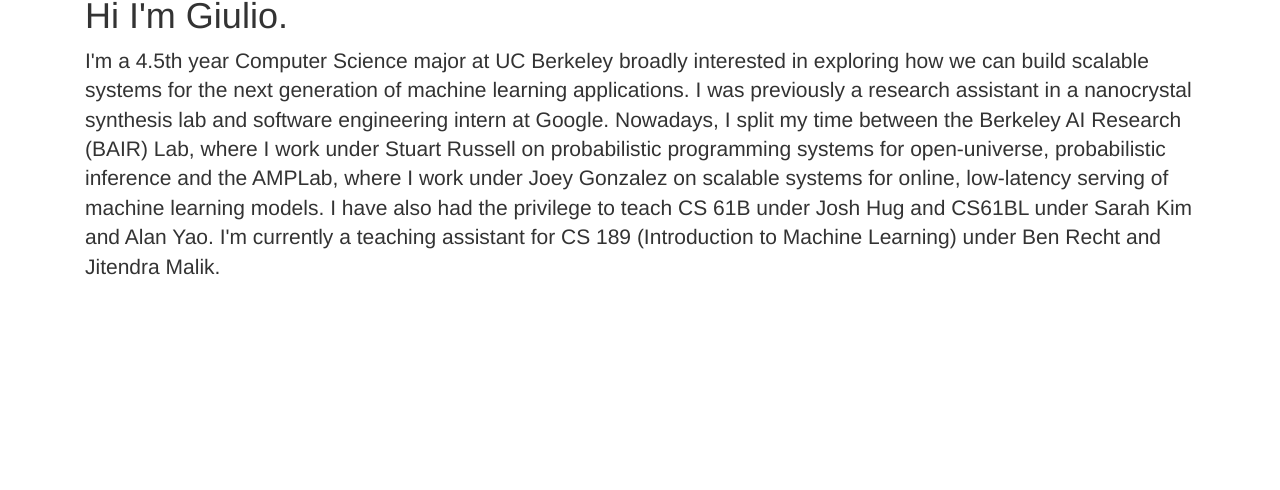
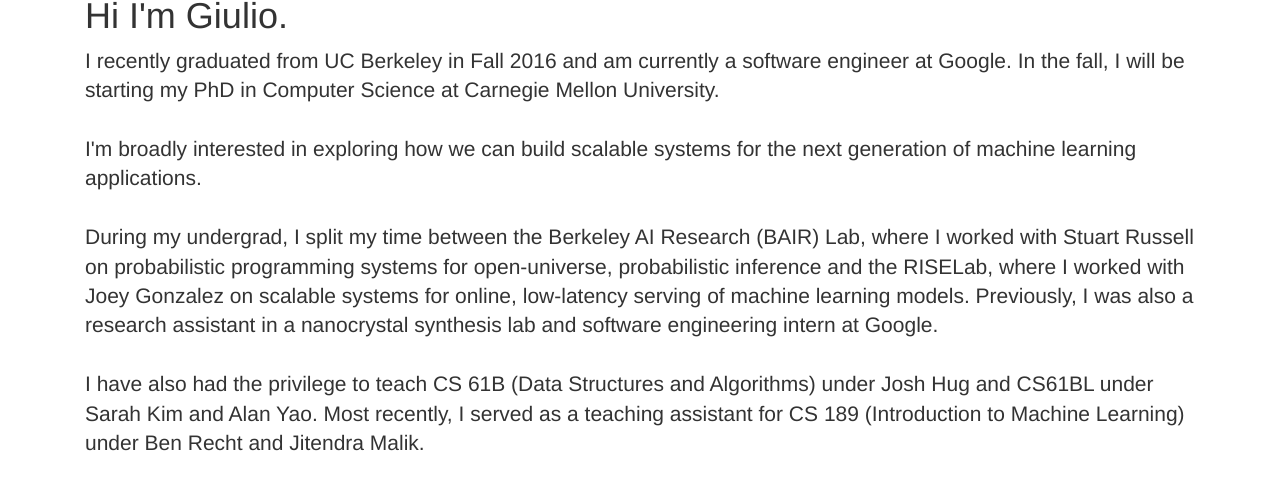
Before and after one commit to giulio-zhou/giulio-zhou.github.io, a Jekyll site: the page built from index.html, in a window 1280 px wide and 1047 px high, cut to the strip 530-1020 px from the top of the window. Built offline with Jekyll 4.4.1, drawn with Linux system fonts in a browser that asks for light colours; nearby versions of some CDN libraries.

Commit message:
Update landing description to reflect graduation

```diff
--- a/index.html
+++ b/index.html
@@ -10,5 +10,11 @@ title:  'Welcome'
 <h1>Hi I'm Giulio.</h1>
 
 <p class="lead">
-  I'm a 4.5th year Computer Science major at UC Berkeley broadly interested in exploring how we can build scalable systems for the next generation of machine learning applications. I was previously a research assistant in a nanocrystal synthesis lab and software engineering intern at Google. Nowadays, I split my time between the Berkeley AI Research (BAIR) Lab, where I work under Stuart Russell on probabilistic programming systems for open-universe, probabilistic inference and the AMPLab, where I work under Joey Gonzalez on scalable systems for online, low-latency serving of machine learning models. I have also had the privilege to teach CS 61B under Josh Hug and CS61BL under Sarah Kim and Alan Yao. I'm currently a teaching assistant for CS 189 (Introduction to Machine Learning) under Ben Recht and Jitendra Malik.
+I recently graduated from UC Berkeley in Fall 2016 and am currently a software engineer at Google. In the fall, I will be starting my PhD in Computer Science at Carnegie Mellon University. <br><br>
+
+I'm broadly interested in exploring how we can build scalable systems for the next generation of machine learning applications. <br><br>
+
+During my undergrad, I split my time between the Berkeley AI Research (BAIR) Lab, where I worked with Stuart Russell on probabilistic programming systems for open-universe, probabilistic inference and the RISELab, where I worked with Joey Gonzalez on scalable systems for online, low-latency serving of machine learning models. Previously, I was also a research assistant in a nanocrystal synthesis lab and software engineering intern at Google. <br><br>
+
+I have also had the privilege to teach CS 61B (Data Structures and Algorithms) under Josh Hug and CS61BL under Sarah Kim and Alan Yao. Most recently, I served as a teaching assistant for CS 189 (Introduction to Machine Learning) under Ben Recht and Jitendra Malik.
 </p>
```
